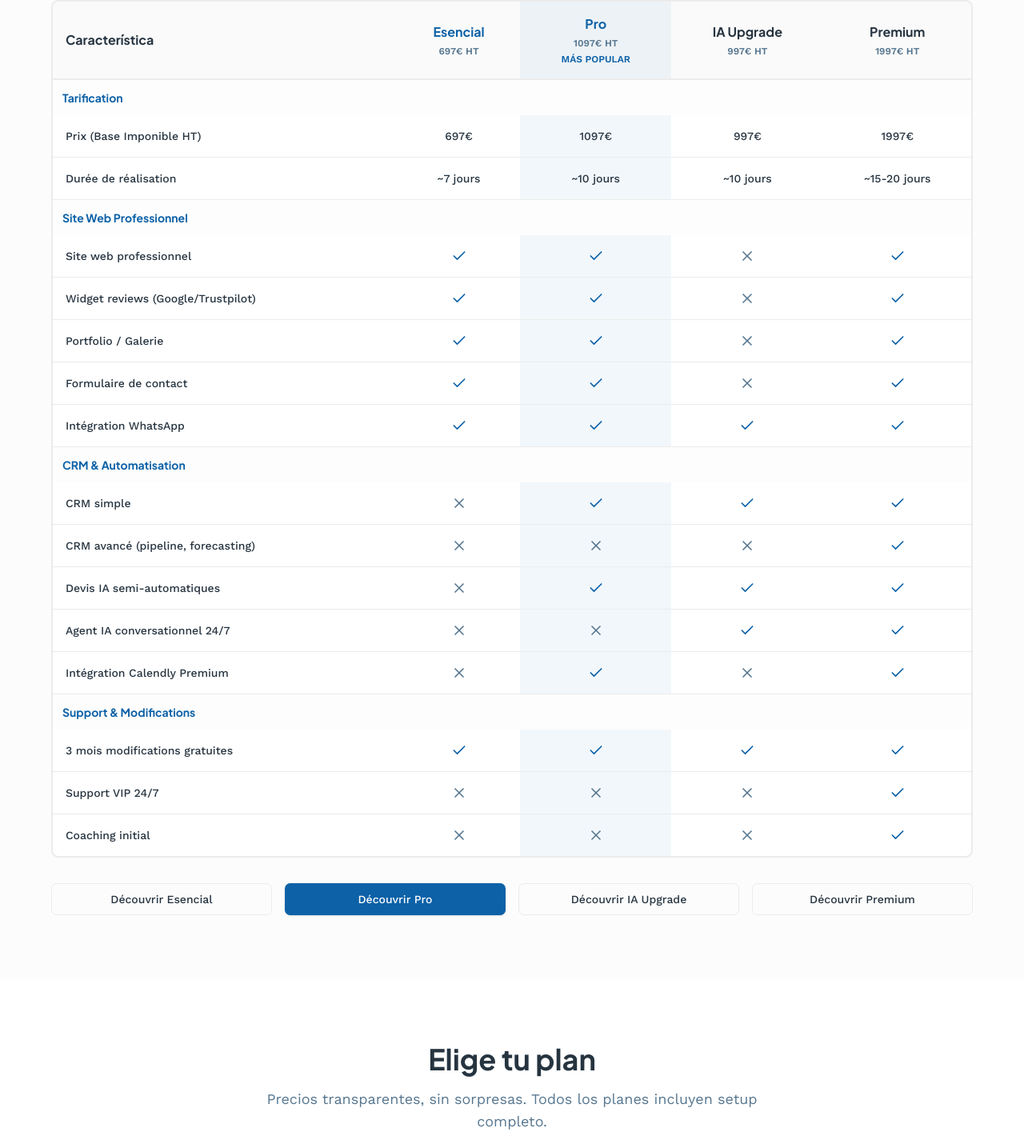
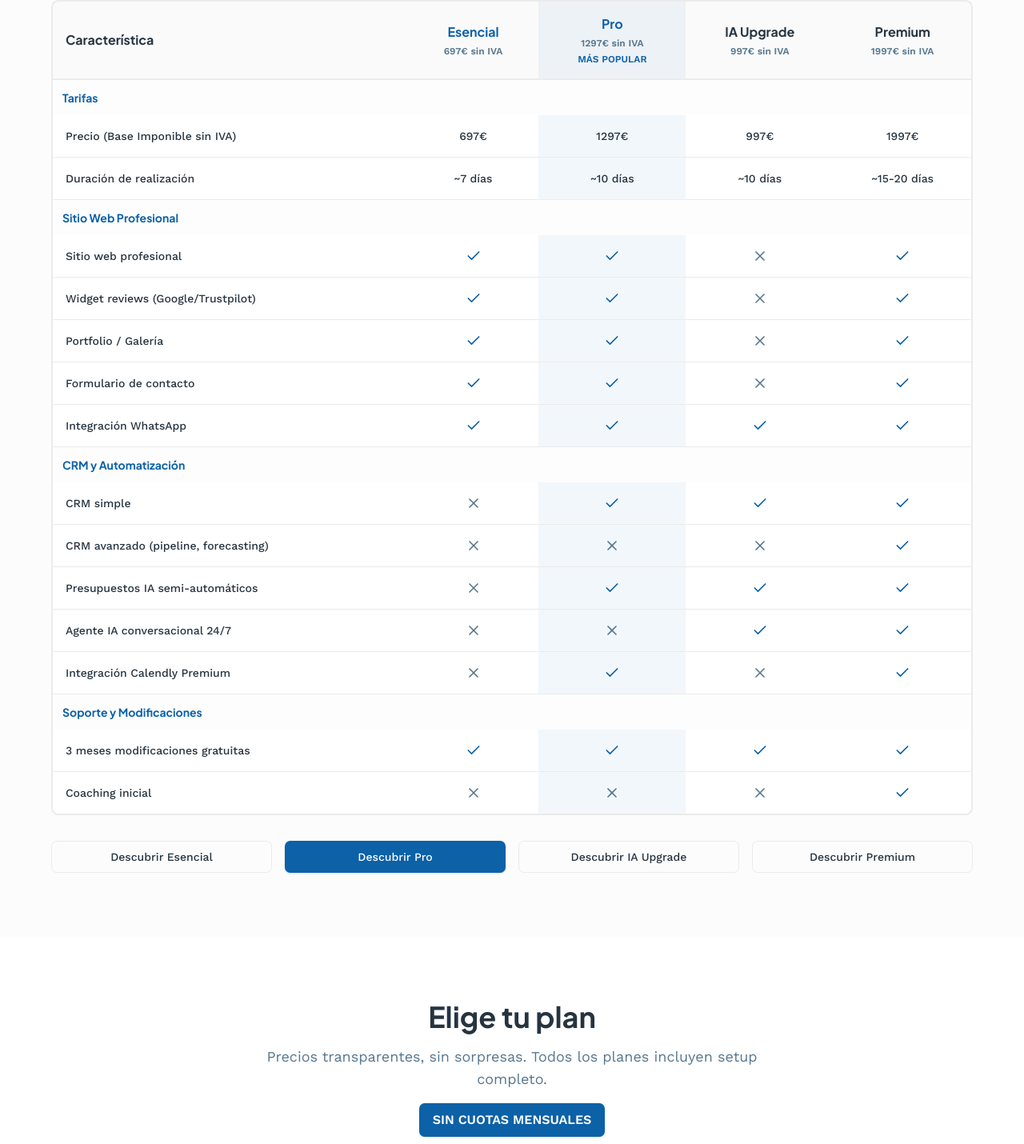
Before and after one commit to fsmartcfs-code/sg-f578bdde-0a98-4ac7-af00-b40a6d478feb-1776842642, a Next.js app: page / in a window 1280 px wide. Shown: the part 4176-5606 px from the top of the page at 80% size. Built offline with nearby package versions, Linux system fonts and the light colour scheme.

Commit message:
feat(pricing): update pro price and add spanish translation

```diff
--- a/src/components/ComparisonTable.tsx
+++ b/src/components/ComparisonTable.tsx
@@ -5,29 +5,29 @@ import { Check, X, Minus } from "lucide-react";
 
 const features = [
   {
-    category: "Tarification",
+    category: "Tarifas",
     items: [
       {
-        name: "Prix (Base Imponible HT)",
+        name: "Precio (Base Imponible sin IVA)",
         esencial: "697€",
-        pro: "1097€",
+        pro: "1297€",
         iaUpgrade: "997€",
         premium: "1997€",
       },
       {
-        name: "Durée de réalisation",
-        esencial: "~7 jours",
-        pro: "~10 jours",
-        iaUpgrade: "~10 jours",
-        premium: "~15-20 jours",
+        name: "Duración de realización",
+        esencial: "~7 días",
+        pro: "~10 días",
+        iaUpgrade: "~10 días",
+        premium: "~15-20 días",
       },
     ],
   },
   {
-    category: "Site Web Professionnel",
+    category: "Sitio Web Profesional",
     items: [
       {
-        name: "Site web professionnel",
+        name: "Sitio web profesional",
         esencial: true,
         pro: true,
         iaUpgrade: false,
@@ -41,21 +41,21 @@ const features = [
         premium: true,
       },
       {
-        name: "Portfolio / Galerie",
+        name: "Portfolio / Galería",
         esencial: true,
         pro: true,
         iaUpgrade: false,
         premium: true,
       },
       {
-        name: "Formulaire de contact",
+        name: "Formulario de contacto",
         esencial: true,
         pro: true,
         iaUpgrade: false,
         premium: true,
       },
       {
-        name: "Intégration WhatsApp",
+        name: "Integración WhatsApp",
         esencial: true,
         pro: true,
         iaUpgrade: true,
@@ -64,7 +64,7 @@ const features = [
     ],
   },
   {
-    category: "CRM & Automatisation",
+    category: "CRM y Automatización",
     items: [
       {
         name: "CRM simple",
@@ -74,28 +74,28 @@ const features = [
         premium: true,
       },
       {
-        name: "CRM avancé (pipeline, forecasting)",
+        name: "CRM avanzado (pipeline, forecasting)",
         esencial: false,
         pro: false,
         iaUpgrade: false,
         premium: true,
       },
       {
-        name: "Devis IA semi-automatiques",
+        name: "Presupuestos IA semi-automáticos",
         esencial: false,
         pro: true,
         iaUpgrade: true,
         premium: true,
       },
       {
-        name: "Agent IA conversationnel 24/7",
+        name: "Agente IA conversacional 24/7",
         esencial: false,
         pro: false,
         iaUpgrade: true,
         premium: true,
       },
       {
-        name: "Intégration Calendly Premium",
+        name: "Integración Calendly Premium",
         esencial: false,
         pro: true,
         iaUpgrade: false,
@@ -104,24 +104,17 @@ const features = [
     ],
   },
   {
-    category: "Support & Modifications",
+    category: "Soporte y Modificaciones",
     items: [
       {
-        name: "3 mois modifications gratuites",
+        name: "3 meses modificaciones gratuitas",
         esencial: true,
         pro: true,
         iaUpgrade: true,
         premium: true,
       },
       {
-        name: "Support VIP 24/7",
-        esencial: false,
-        pro: false,
-        iaUpgrade: false,
-        premium: true,
-      },
-      {
-        name: "Coaching initial",
+        name: "Coaching inicial",
         esencial: false,
         pro: false,
         iaUpgrade: false,
@@ -157,7 +150,7 @@ export function ComparisonTable() {
             Compara las ofertas
           </h2>
           <p className="text-lg text-muted-foreground max-w-2xl mx-auto">
-            Encuentra la solución perfecta para tu negocio. Todas las ofertas incluyen SANS FRAIS MENSUELS.
+            Encuentra la solución perfecta para tu negocio. Todas las ofertas incluyen SIN CUOTAS MENSUALES.
           </p>
         </div>
 
@@ -173,26 +166,26 @@ export function ComparisonTable() {
                     <div className="font-heading font-bold text-base text-primary">
                       Esencial
                     </div>
-                    <div className="text-xs text-muted-foreground mt-1">697€ HT</div>
+                    <div className="text-xs text-muted-foreground mt-1">697€ sin IVA</div>
                   </th>
                   <th className="text-center p-4 bg-primary/5">
                     <div className="font-heading font-bold text-base text-primary">
                       Pro
                     </div>
-                    <div className="text-xs text-muted-foreground mt-1">1097€ HT</div>
+                    <div className="text-xs text-muted-foreground mt-1">1297€ sin IVA</div>
                     <div className="text-xs font-semibold text-primary mt-1">MÁS POPULAR</div>
                   </th>
                   <th className="text-center p-4">
                     <div className="font-heading font-bold text-base text-foreground">
                       IA Upgrade
                     </div>
-                    <div className="text-xs text-muted-foreground mt-1">997€ HT</div>
+                    <div className="text-xs text-muted-foreground mt-1">997€ sin IVA</div>
                   </th>
                   <th className="text-center p-4">
                     <div className="font-heading font-bold text-base text-foreground">
                       Premium
                     </div>
-                    <div className="text-xs text-muted-foreground mt-1">1997€ HT</div>
+                    <div className="text-xs text-muted-foreground mt-1">1997€ sin IVA</div>
                   </th>
                 </tr>
               </thead>
@@ -243,16 +236,16 @@ export function ComparisonTable() {
 
         <div className="grid md:grid-cols-4 gap-4 max-w-6xl mx-auto mt-8">
           <Button size="lg" variant="outline" asChild>
-            <Link href="/esencial">Découvrir Esencial</Link>
+            <Link href="/esencial">Descubrir Esencial</Link>
           </Button>
           <Button size="lg" asChild>
-            <Link href="/pro">Découvrir Pro</Link>
+            <Link href="/pro">Descubrir Pro</Link>
           </Button>
           <Button size="lg" variant="outline" asChild>
-            <Link href="/ia-upgrade">Découvrir IA Upgrade</Link>
+            <Link href="/ia-upgrade">Descubrir IA Upgrade</Link>
           </Button>
           <Button size="lg" variant="outline" asChild>
-            <Link href="/premium">Découvrir Premium</Link>
+            <Link href="/premium">Descubrir Premium</Link>
           </Button>
         </div>
       </div>
--- a/src/components/PricingCards.tsx
+++ b/src/components/PricingCards.tsx
@@ -25,7 +25,7 @@ const plans = [
   },
   {
     name: "Pro",
-    price: "1097",
+    price: "1297",
     slug: "pro",
     icon: Sparkles,
     description: "La opción más completa para autónomos serios",
@@ -64,14 +64,14 @@ const plans = [
     price: "1997",
     slug: "premium",
     icon: Crown,
-    description: "Solución completa con agente IA y soporte VIP",
+    description: "Solución completa con agente IA avanzado",
     features: [
       "Todo lo de Pro +",
       "Agente IA conversacional avanzado",
       "Automatización completa presupuestos",
       "CRM avanzado con seguimiento",
       "Integraciones personalizadas",
-      "Soporte VIP 24/7",
+      "Coaching inicial completo",
       "Sin cuotas mensuales",
     ],
     cta: "Ver detalles",
@@ -91,10 +91,10 @@ export function PricingCards() {
             Precios transparentes, sin sorpresas. Todos los planes incluyen setup completo.
           </p>
           <Badge className="bg-primary hover:bg-primary text-primary-foreground font-semibold px-4 py-2 text-base">
-            SANS FRAIS MENSUELS
+            SIN CUOTAS MENSUALES
           </Badge>
           <p className="text-sm text-muted-foreground mt-2">
-            ✅ Toutes les offres incluent : hébergement compris (3 mois), 3 mois de modifications gratuites, la web es tuya forever
+            ✅ Todas las ofertas incluyen: alojamiento incluido (3 meses), 3 meses de modificaciones gratuitas, la web es tuya para siempre
           </p>
         </div>
 
--- a/src/pages/pro.tsx
+++ b/src/pages/pro.tsx
@@ -9,8 +9,8 @@ export default function ProPage() {
   return (
     <>
       <SEO
-        title="Pack Pro 1097€ HT - CRM + Devis IA + Kit Digital"
-        description="Tout l'Esencial + CRM + Devis IA semi-automatiques + Calendly Premium. La solution complète pour autónomos en croissance. Sin cuotas mensuales."
+        title="Pack Pro 1297€ sin IVA - CRM + Presupuestos IA + Kit Digital"
+        description="Todo lo de Esencial + CRM + Presupuestos IA semi-automáticos + Calendly Premium. La solución completa para autónomos en crecimiento. Sin cuotas mensuales."
       />
       <main className="min-h-screen">
         {/* Hero Section */}
@@ -26,7 +26,7 @@ export default function ProPage() {
 
             <div className="max-w-3xl mx-auto text-center space-y-6">
               <Badge className="bg-primary hover:bg-primary text-primary-foreground font-semibold px-4 py-2">
-                MÁS POPULAR · SANS FRAIS MENSUELS
+                MÁS POPULAR · SIN CUOTAS MENSUALES
               </Badge>
 
               <h1 className="font-heading text-4xl md:text-5xl lg:text-6xl font-bold">
@@ -34,12 +34,12 @@ export default function ProPage() {
               </h1>
 
               <p className="text-xl md:text-2xl text-muted-foreground">
-                Croissance avec CRM & Devis IA (1097€ HT)
+                Crecimiento con CRM y Presupuestos IA (1297€ sin IVA)
               </p>
 
               <div className="flex items-baseline justify-center gap-2">
-                <span className="text-5xl md:text-6xl font-heading font-bold text-primary">1097€</span>
-                <span className="text-xl text-muted-foreground">HT</span>
+                <span className="text-5xl md:text-6xl font-heading font-bold text-primary">1297€</span>
+                <span className="text-xl text-muted-foreground">sin IVA</span>
               </div>
 
               <p className="text-lg font-medium text-primary">
@@ -47,7 +47,7 @@ export default function ProPage() {
               </p>
 
               <p className="text-lg text-muted-foreground max-w-2xl mx-auto">
-                Tout l'Esencial + automatisation commerciale. Sans frais mensuels.
+                Todo lo de Esencial + automatización comercial. Sin cuotas mensuales.
               </p>
 
               <div className="flex flex-col sm:flex-row gap-4 justify-center pt-4">
@@ -79,7 +79,7 @@ export default function ProPage() {
                   </div>
                   <div>
                     <h2 className="font-heading text-2xl md:text-3xl font-bold mb-4">
-                      ¿Qui c'est pour ?
+                      ¿Para quién es?
                     </h2>
                     <p className="text-lg text-muted-foreground">
                       Necesitas gestionar tus clientes, tus presupuestos, automatizar los recordatorios. Quieres crecer sin pasar 2 horas al día en tareas administrativas.
@@ -104,32 +104,32 @@ export default function ProPage() {
                   {
                     icon: Check,
                     title: "Todo del Pack Esencial",
-                    description: "Site professionnel + Reviews + Portfolio + WhatsApp + Formulaire"
+                    description: "Sitio profesional + Reviews + Portfolio + WhatsApp + Formulario"
                   },
                   {
                     icon: Check,
                     title: "CRM simple",
-                    description: "Suivi des clients, historique des échanges, gestion des opportunités"
+                    description: "Seguimiento de clientes, historial de intercambios, gestión de oportunidades"
                   },
                   {
                     icon: Check,
-                    title: "Devis IA semi-automatiques",
-                    description: "Génère des devis pré-remplis en quelques clics, gagne du temps"
+                    title: "Presupuestos IA semi-automáticos",
+                    description: "Genera presupuestos prellenados en pocos clics, ahorra tiempo"
                   },
                   {
                     icon: Check,
-                    title: "Kit Digital inclus",
-                    description: "Aide aux subventions Kit Digital (si applicable en Espagne)"
+                    title: "Kit Digital incluido",
+                    description: "Ayuda con las subvenciones Kit Digital (si aplicable en España)"
                   },
                   {
                     icon: Check,
-                    title: "Formulaire avancé",
-                    description: "Capture des données qualifiées avec champs personnalisés"
+                    title: "Formulario avanzado",
+                    description: "Captura de datos cualificados con campos personalizados"
                   },
                   {
                     icon: Check,
-                    title: "Intégration Calendly Premium",
-                    description: "Prise de RDV automatisée, synchronisation agenda, rappels SMS"
+                    title: "Integración Calendly Premium",
+                    description: "Reserva de citas automatizada, sincronización agenda, recordatorios SMS"
                   },
                 ].map((feature, i) => (
                   <Card key={i} className="p-6">
@@ -158,7 +158,7 @@ export default function ProPage() {
           <div className="container">
             <div className="max-w-4xl mx-auto">
               <h2 className="font-heading text-3xl md:text-4xl font-bold text-center mb-12">
-                Ce qui est inclus
+                Lo que está incluido
               </h2>
 
               <Card className="p-8 md:p-12">
@@ -167,10 +167,10 @@ export default function ProPage() {
                     <Check className="h-6 w-6 text-primary shrink-0 mt-1" />
                     <div>
                       <h3 className="font-heading font-bold text-lg mb-2">
-                        Durée de réalisation : ~10 jours
+                        Duración de realización: ~10 días
                       </h3>
                       <p className="text-muted-foreground">
-                        Site + CRM opérationnel + Calendly configuré
+                        Sitio + CRM operacional + Calendly configurado
                       </p>
                     </div>
                   </div>
@@ -179,10 +179,10 @@ export default function ProPage() {
                     <Check className="h-6 w-6 text-primary shrink-0 mt-1" />
                     <div>
                       <h3 className="font-heading font-bold text-lg mb-2">
-                        CRM opérationnel dès le jour 1
+                        CRM operacional desde el día 1
                       </h3>
                       <p className="text-muted-foreground">
-                        Pré-configuré avec tes services et ton pipeline commercial
+                        Pre-configurado con tus servicios y tu pipeline comercial
                       </p>
                     </div>
                   </div>
@@ -191,10 +191,10 @@ export default function ProPage() {
                     <Check className="h-6 w-6 text-primary shrink-0 mt-1" />
                     <div>
                       <h3 className="font-heading font-bold text-lg mb-2">
-                        Configuration Calendly complète
+                        Configuración completa de Calendly
                       </h3>
                       <p className="text-muted-foreground">
-                        Types de RDV, disponibilités, rappels automatiques
+                        Tipos de citas, disponibilidades, recordatorios automáticos
                       </p>
                     </div>
                   </div>
@@ -203,17 +203,17 @@ export default function ProPage() {
                     <Check className="h-6 w-6 text-primary shrink-0 mt-1" />
                     <div>
                       <h3 className="font-heading font-bold text-lg mb-2">
-                        3 mois de modifications gratuites
+                        3 meses de modificaciones gratuitas
                       </h3>
                       <p className="text-muted-foreground">
-                        Ajustements du CRM, templates de devis, optimisations
+                        Ajustes del CRM, plantillas de presupuestos, optimizaciones
                       </p>
                     </div>
                   </div>
 
                   <div className="bg-amber-50 border border-amber-200 rounded-lg p-4">
                     <p className="text-sm text-amber-900">
-                      <strong>Après les 3 premiers mois :</strong> Modifications à 80€/heure. Hébergement gratuit (Vercel) ou ~20€/mois. Domaine à ta charge (~12€/an).
+                      <strong>Después de los 3 primeros meses:</strong> Modificaciones a 80€/hora. Alojamiento gratuito (Vercel) o ~20€/mes. Dominio a tu cargo (~12€/año).
                     </p>
                   </div>
                 </div>
@@ -237,7 +237,7 @@ export default function ProPage() {
                   </h2>
 
                   <p className="text-lg text-muted-foreground">
-                    Besoin d'un agent IA 24/7 pour qualifier automatiquement les prospects ? Ajoute l'IA Upgrade. Ou passe au Premium pour la solution ultra-complète.
+                    ¿Necesitas un agente IA 24/7 para calificar automáticamente los prospectos? Añade el IA Upgrade. O pasa al Premium para la solución ultra-completa.
                   </p>
 
                   <div className="flex flex-col sm:flex-row gap-4 justify-center pt-4">
@@ -267,7 +267,7 @@ export default function ProPage() {
               </h2>
 
               <p className="text-lg md:text-xl opacity-90">
-                Le Pack Pro est la solution la plus populaire. Réserve un appel pour démarrer.
+                El Pack Pro es la solución más popular. Reserva una llamada para empezar.
               </p>
 
               <div className="flex flex-col sm:flex-row gap-4 justify-center">
```
Also changed, not shown: src/components/PartnerOffer.tsx (+17 -17 lines).
